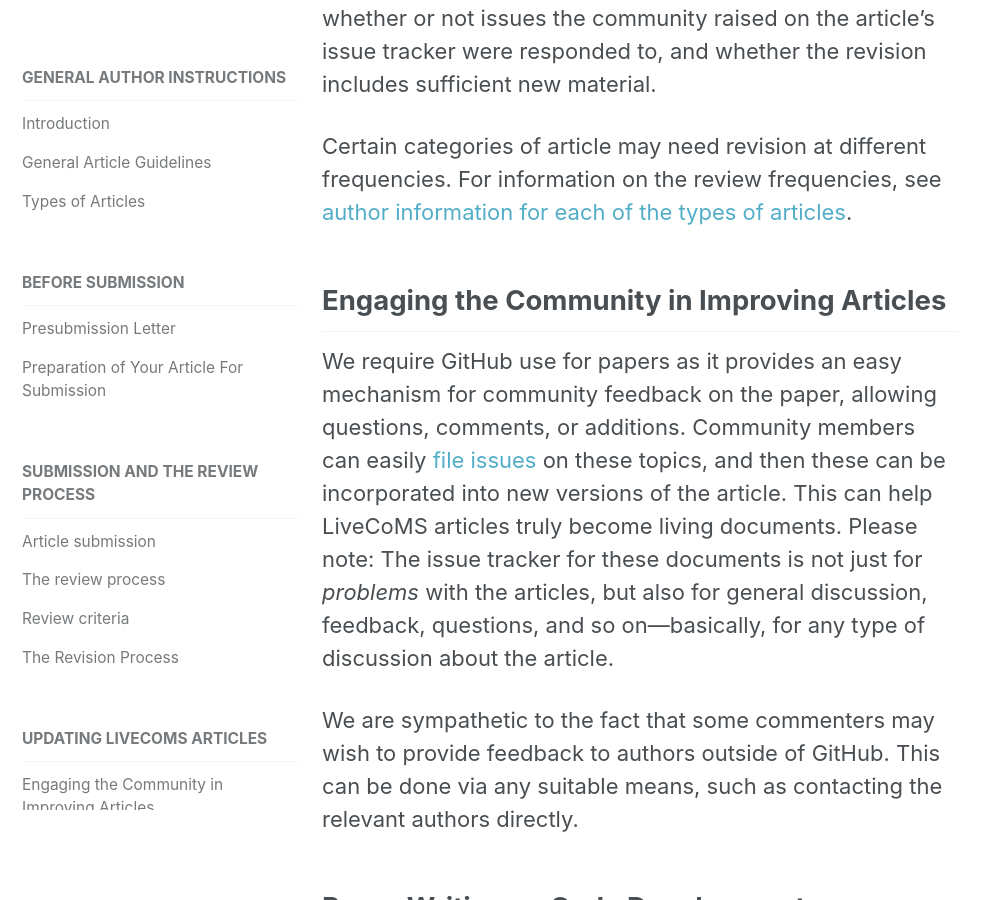
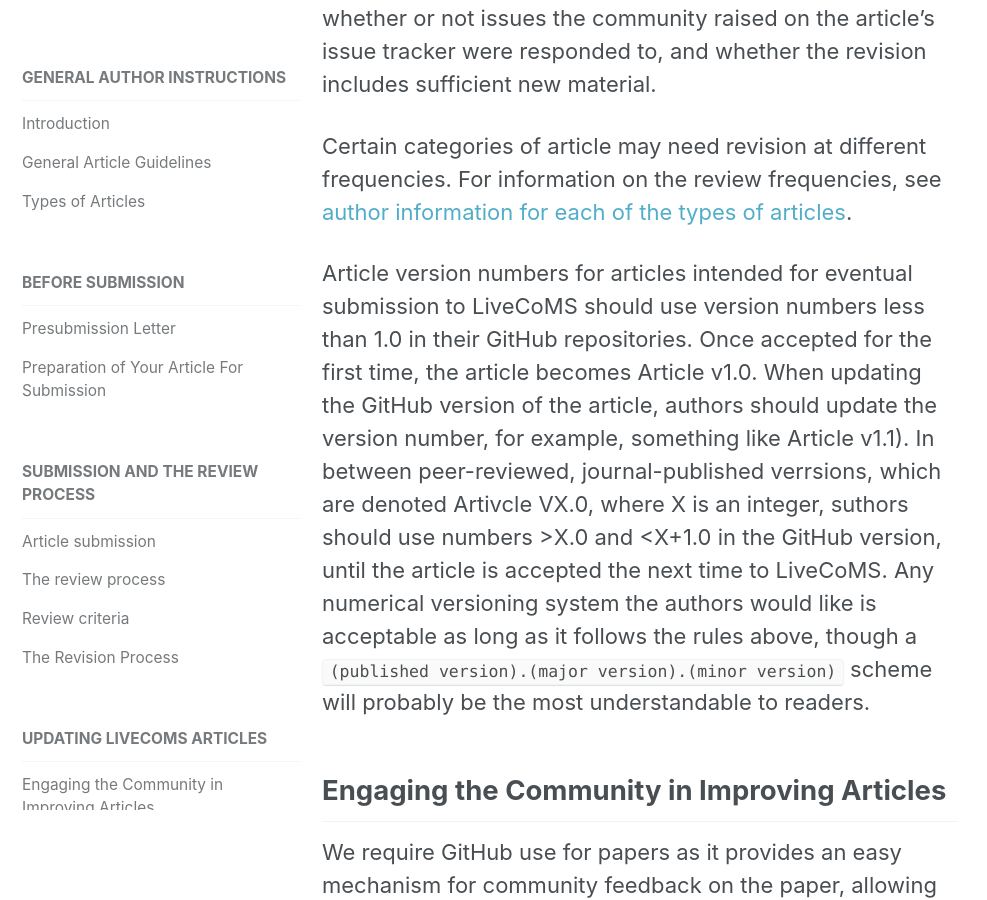
Before and after one commit to livecomsjournal/livecomsjournal.github.io, a Jekyll site: the page built from _author_instructions/01_policies.md, in a window 1280 px wide and 900 px high, scrolled down 17040 px. Shown: the whole window, without its empty margins (0-987 px from the left). Built offline with Jekyll 4.4.1, drawn with Linux system fonts in a browser that asks for light colours.

Commit message:
Article versioning policies
First pass at article versioning policies.

```diff
--- a/_author_instructions/01_policies.md
+++ b/_author_instructions/01_policies.md
@@ -233,6 +233,8 @@ Important additional review criteria for a revision will include whether or not
 Certain categories of article may need revision at different frequencies.
 For information on the review frequencies, see [author information for each of the types of articles](#types-of-articles).
 
+Article version numbers for articles intended for eventual submission to LiveCoMS should use version numbers less than 1.0 in their GitHub repositories. Once accepted for the first time, the article becomes Article v1.0.  When updating the GitHub version of the article, authors should update the version number, for example, something like Article v1.1). In between peer-reviewed, journal-published verrsions, which are denoted Artivcle VX.0, where X is an integer, suthors should use numbers >X.0 and <X+1.0 in the GitHub version, until the article is accepted the next time to LiveCoMS.  Any numerical versioning system the authors would like is acceptable as long as it follows the rules above, though a `(published version).(major version).(minor version)` scheme will probably be the most understandable to readers.
+
 ## Engaging the Community in Improving Articles
 
 We require GitHub use for papers as it provides an easy mechanism for community feedback on the paper, allowing questions, comments, or additions.
```
